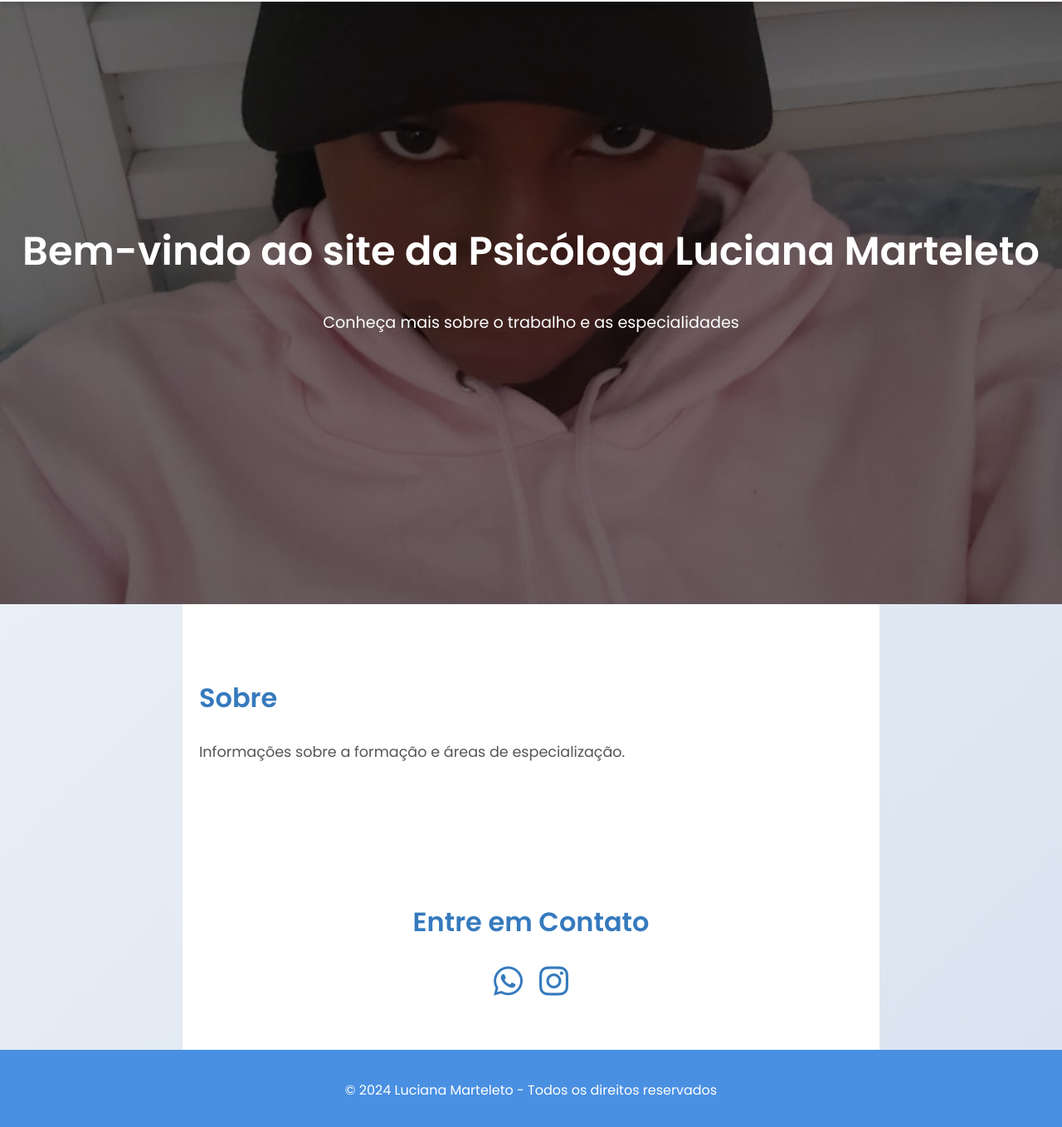
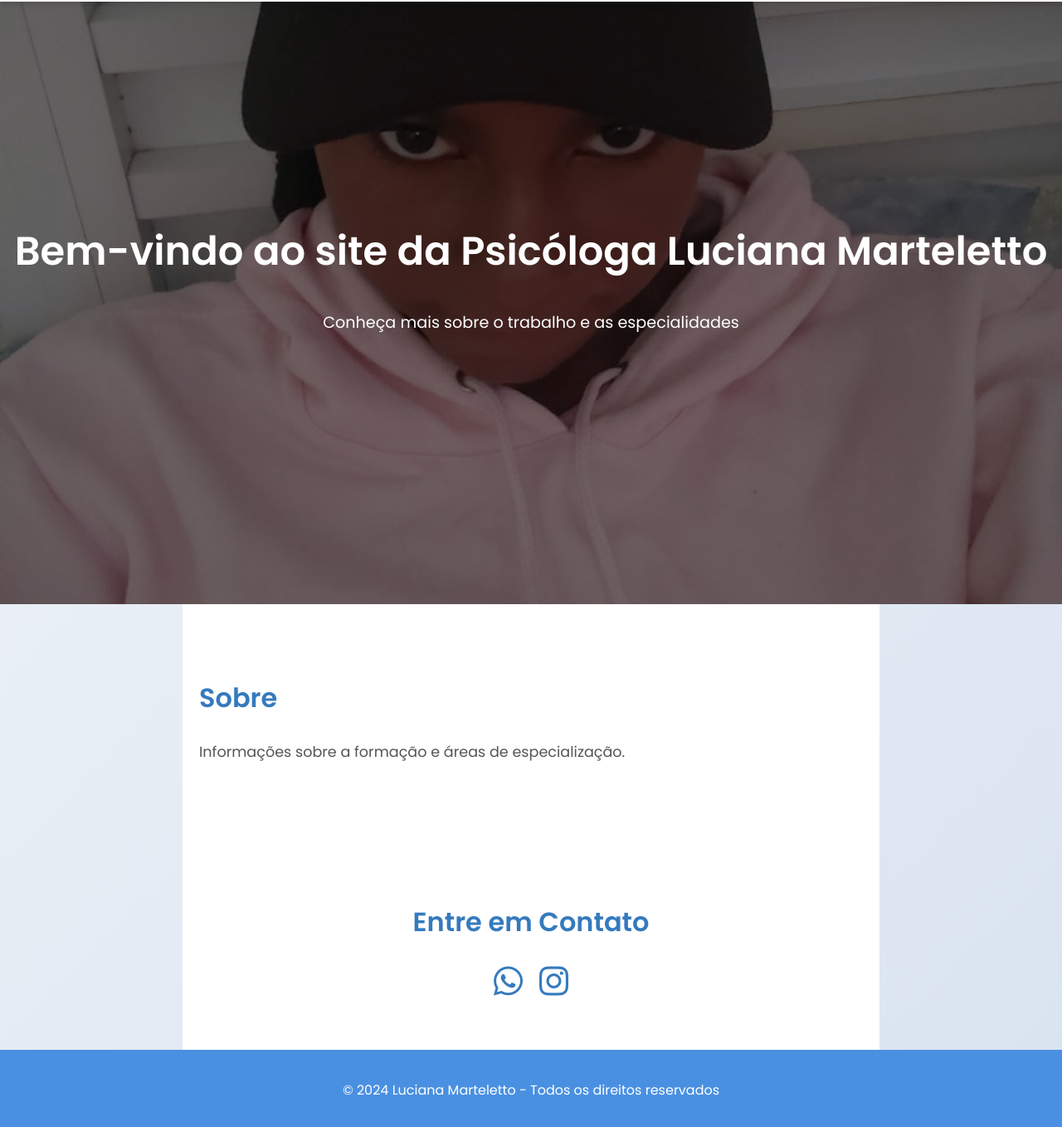
Before and after one commit to Tavinh9/sitelu, a plain HTML site: page index.html in a window 1280 px wide. Shown: the part 72-1430 px from the top of the page at 83% size. Drawn offline with Linux system fonts and the light colour scheme.

Commit message:
Update index.html

```diff
--- a/index.html
+++ b/index.html
@@ -3,7 +3,7 @@
 <head>
     <meta charset="UTF-8">
     <meta name="viewport" content="width=device-width, initial-scale=1.0">
-    <title>Psicóloga Luciana Marteleto</title>
+    <title>Psicóloga Luciana Marteletto</title>
     <link rel="stylesheet" href="estilo.css">
     <link rel="stylesheet" href="https://cdnjs.cloudflare.com/ajax/libs/font-awesome/6.0.0-beta3/css/all.min.css">
 </head>
@@ -19,7 +19,7 @@
 
     <header class="hero">
         <div class="content">
-            <h1>Bem-vindo ao site da Psicóloga Luciana Marteleto</h1>
+            <h1>Bem-vindo ao site da Psicóloga Luciana Marteletto</h1>
             <p>Conheça mais sobre o trabalho e as especialidades</p>
         </div>
     </header>
@@ -42,7 +42,7 @@
     </section>
 
     <footer>
-        <p>© 2024 Luciana Marteleto - Todos os direitos reservados</p>
+        <p>© 2024 Luciana Marteletto - Todos os direitos reservados</p>
     </footer>
 
     <script src="script.js"></script>
```
